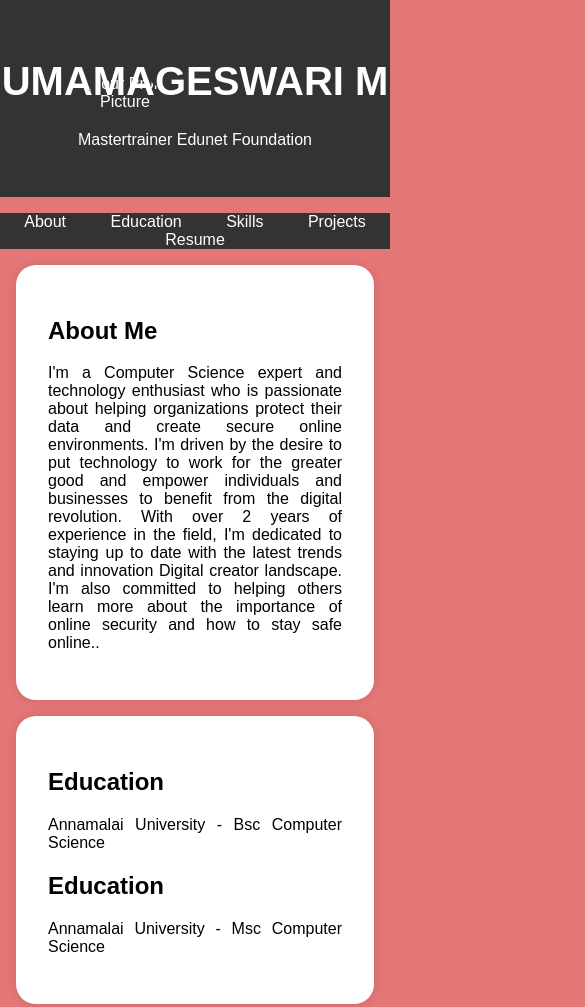
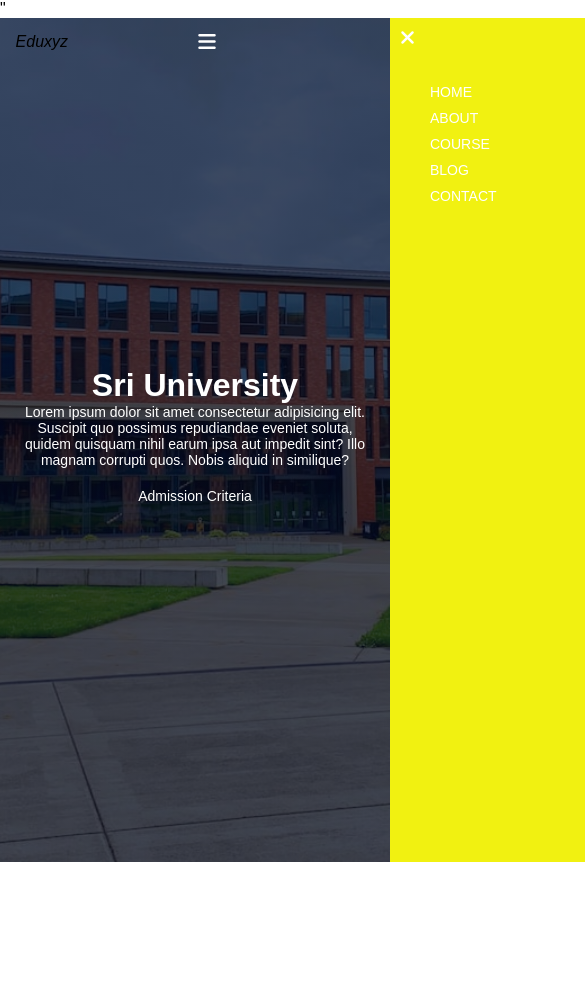
Before and after one commit to umamageswarimu/Uma, a plain HTML site: page index.html in a window 390 px wide. Shown: the top 1007 px of the page, 585 px wide, since content can reach past the window. After the commit the page ends 862 px from the top, so only its background shows below. Drawn offline with Linux system fonts and the light colour scheme.

Commit message:
Add files via upload

```diff
--- a/index.html
+++ b/index.html
@@ -1,190 +1,44 @@
 <!DOCTYPE html>
-<html>
+<html lang="en">
 <head>
-    <title>Portfolio</title>
-    <style>
-        body {
-            font-family: Arial, sans-serif;
-            margin: 0;
-            padding: 0;
-            background-color: #e37676;
-        }
-
-        header {
-            background-color: #333;
-            color: #fff;
-            text-align: center;
-            padding: 2rem 0;
-            position: relative; /* Add this */
-        }
-
-        .header-content h1 {
-            font-size: 2.5rem;
-        }
-
-        /* Add styles for the round profile picture */
-        .profile-picture {
-            width: 100px; /* Adjust the size as needed */
-            height: 100px;
-            border-radius: 75%; /* Create a circular shape */
-            object-fit: cover; /* To ensure the image fills the circular area */
-            position: absolute; /* Add this */
-            top: 75px; /* Adjust top position as needed */
-            left: 75px; /* Adjust left position as needed */
-        }
-
-        nav {
-            background-color: #333;
-            color: #fff;
-            text-align: center;
-        }
-
-        nav ul {
-            list-style-type: none;
-            padding: 0;
-        }
-
-        nav ul li {
-            display: inline;
-            margin: 0 20px;
-        }
-
-        nav ul li a {
-            text-decoration: none;
-            color: #fff;
-        }
-
-        .section-content {
-            background-color: #fff;
-            padding: 2rem;
-            margin: 1rem;
-            border-radius: 20px;
-            box-shadow: 0 0 10px rgba(0, 0, 0, 0.1);
-            text-align: justify;
-        }
-
-        .download-button {
-            background-color: #333;
-            color: #fff;
-            padding: 0.5rem 1rem;
-            text-decoration: none;
-            border-radius: 20px;
-            display: inline-block;
-            margin-top: 10px;
-            align-self: center;
-        }
-
-        .download-button:hover {
-            background-color: #555;
-        }
-
-        footer {
-            text-align: center;
-            padding: 1rem 0;
-            background-color: #333;
-            color: #fff;
-        }
-
-        ul {
-            list-style-type: disc;
-            padding-left: 20px;
-        }
-    </style>
+    <meta charset="UTF-8">
+    <meta http-equiv="x-UA-Compatible" content="IE=edge">
+    <meta name="viewport" content="width=device-width, initial-scale=1.0">
+    <link rel="stylesheet" href="style.css">
+    <link href="<link href="https://fonts.googleapis.com/css2?family=Poppins:wght@400;500;700&display=swap" rel="stylesheet">"
+    <link rel="stylesheet" href="https://cdnjs.cloudflare.com/ajax/libs/font-awesome/6.4.2/css/all.min.css"/>
+     <title>Document</title>
 </head>
 <body>
-    <header>
-        <div class="header-content">
-            <!-- Add your profile picture here -->
-            <img src="./download3.jpg"alt="Your Profile Picture" class="profile-picture">
-            <h1>UMAMAGESWARI M</h1>
-            <p>Mastertrainer Edunet Foundation</p>
-        </div>
-    </header>
-
+    <section class="header">
+        <nav>
+                <i class="index.html">Edu<span>xyz</span></i>
+                <div class="nav-links" id="nav-links">
+                    <i class="fa-solid fa-xmark" onclick="hideMenu()"></i>
+                <ul>
+                    <li><a href="">HOME</a></li>
+                    <li><a href="">ABOUT</a></li>
+                    <li><a href="">COURSE</a></li>
+                    <li><a href="">BLOG</a></li>
+                    <li><a href="">CONTACT</a></li>
+                </ul>
+            </div>
+        <i class="fa-solid fa-bars"  onclick="ShowMenu()"></i>
     <nav>
-        <ul>
-            <li><a href="#about">About</a></li>
-            <li><a href="#education">Education</a></li>
-            <li><a href="#skills">Skills</a></li>
-            <li><a href="#projects">Projects</a></li>
-            <li><a href="#resume">Resume</a></li>
-        </ul>
-    </nav>
-
-    <section id="about">
-        <div class="section-content">
-            <h2>About Me</h2>
-            <p>I'm a Computer Science expert and technology enthusiast who is passionate about helping organizations protect their data and create secure online environments. I'm driven by the desire to put technology to work for the greater good and empower individuals and businesses to benefit from the digital revolution. With over 2 years of experience in the field, I'm dedicated to staying up to date with the latest trends and innovation Digital creator landscape. I'm also committed to helping others learn more about the importance of online security and how to stay safe online..</p>
-        </div>
+    <div class="text-box">
+        <h1>Sri University</h1>
+        <p>Lorem ipsum dolor sit amet consectetur adipisicing elit. Suscipit quo possimus repudiandae eveniet soluta, quidem quisquam nihil earum ipsa aut impedit sint? Illo magnam corrupti quos. Nobis aliquid in similique?</p>
+        <a href="">Admission Criteria</a>
+    </div>
     </section>
-
-    <section id="education">
-        <div class="section-content">
-            <h2>Education</h2>
-            <p>Annamalai University  - Bsc Computer Science</p>
-            <h2>Education</h2>
-            <p>Annamalai University  - Msc Computer Science</p>
-        </div>
-    </section>
-
-    <section id="skills">
-        <div class="section-content">
-            <h2>Skills</h2>
-            <ul>
-                <li>CyberSecurity</li>
-                <li>Internet of Things</li>
-                <li>Cloud Computing</li>
-                <li>Python</li>
-                <li>IBM cloud</li>
-                <li>Digital creator</li>
-            </ul>
-        </div>
-    </section>
-
-    <section id="projects">
-        <div class="section-content">
-            <h2>Projects</h2>
-            <ul>
-                <li><a href="#">AI Based alternator control system</a></li>
-                <li><a href="#">Cloud Security IBM</a></li>
-                <li><a href="#">My-chetbot</a></li>
-                <!-- Add more project links here -->
-            </ul>
-        </div>
-    </section>
-
-    <section id="resume">
-
-        <div class="section-content">
-            <center>
-            <h2>Resume</h2>
-            <a href="./Resume.rtf" target="_blank" class="download-button">Download CV</a>
-        </center>
-        </div>
-
-    </section>
-
-    <footer>
-        <p>&copy; 2023 VIGNESH M</p>
-    </footer>
-
     <script>
-        // Smooth scrolling to section when clicking on navigation links
-        document.querySelectorAll('a[href^="#"]').forEach(anchor => {
-            anchor.addEventListener('click', function(e) {
-                e.preventDefault();
-
-                const targetId = this.getAttribute('href').substring(1);
-                const targetElement = document.getElementById(targetId);
-
-                if (targetElement) {
-                    window.scrollTo({
-                        top: targetElement.offsetTop,
-                        behavior: 'smooth'
-                    });
-                }
-            });
-        });
+        var navlinks = document.getElementById("navlinks");
+        function ShowMenu(){
+            navlinks.style.right = "0";
+        }
+        function hideMenu(){
+            navlinks.style.right = "-200px";
+        }
     </script>
 </body>
 </html>
--- /dev/null
+++ b/style.css
@@ -0,0 +1,121 @@
+*{
+    margin: 0;
+    padding: 0;
+    font-family: 'Poppins', sans-serif;
+    list-style: none;
+}
+.header{
+    min-height: 100vh;
+    width: 100%;
+    background-image: linear-gradient(rgba(4,9,30,0.7), rgba(4,9,30,0.7)), url(./png1.jpg);
+    background-position: center;
+    background-size: cover;
+    position: relative;
+}
+nav{
+    display: flex;
+    align-items: center;
+    justify-content: space-between;
+    padding: 1% 4%;
+}
+nav a{
+    color: #fff;
+    font-size: x-large;
+    text-decoration: none;
+}
+nav a span{
+    color: #f1f111;
+}
+
+.nav-links{
+flex: 1;
+text-align: right;
+}
+.nav-links ul li{
+    display: inline-block;
+    margin: 5px 20px;
+}
+.nav-links ul li a{
+    font-size: 14px;
+    text-decoration: none;
+}
+.nav-links ul li a::after{
+    content: '';
+    display: block;
+    margin: auto;
+    height: 3px;
+    width: 100%;
+    background: #f1f111;
+    transition: .6s;
+}
+.nav-links ul li a:hover:after{
+    width: 100%;
+
+}
+
+
+
+.text-box{
+    width: 90%;
+    color: white;
+    position: absolute;
+    top: 50%;
+    left: 50%;
+    transform: translate(-50%, -50%);
+    text-align: center;
+}
+.text-box h1{
+ font-size: 55px;
+}
+.text-box p{
+  font-size: 14px;
+}
+.text-box a{
+    font-size: 14px;
+    text-decoration: none;
+    color: white;
+    display: inline-block;
+    padding: 10px 40px;
+    border: 1pz solid #fff;
+    margin-top: 10px;
+    background: transparent;
+    transition: .6s;
+    }
+.text-box a:hover{
+ background: #f1f111e1;
+ border: 1px solid #f1f111;
+}
+nav .fa-solid{
+   display: none;
+   margin: 10px;
+}
+
+@media (max-width: 660px){
+.text-box h1{
+        font-size: 32px;
+    }
+
+.nav-links ul li{
+        display: block;
+    }
+.nav-links ul{
+    padding: 20px;
+}
+
+.nav-links{
+    position: absolute;
+    height: 100vh;
+    width: 200px;
+    background: #f1f111;
+    top: 0;
+    right: -200px;
+    text-align: left;
+    z-index: 2;
+    }
+    nav .fa-solid{
+        display: block;
+        color: white;
+        font-size: 20px;
+        cursor: pointer;
+    }
+}
```
Also changed, not shown: png1.jpg (added).
